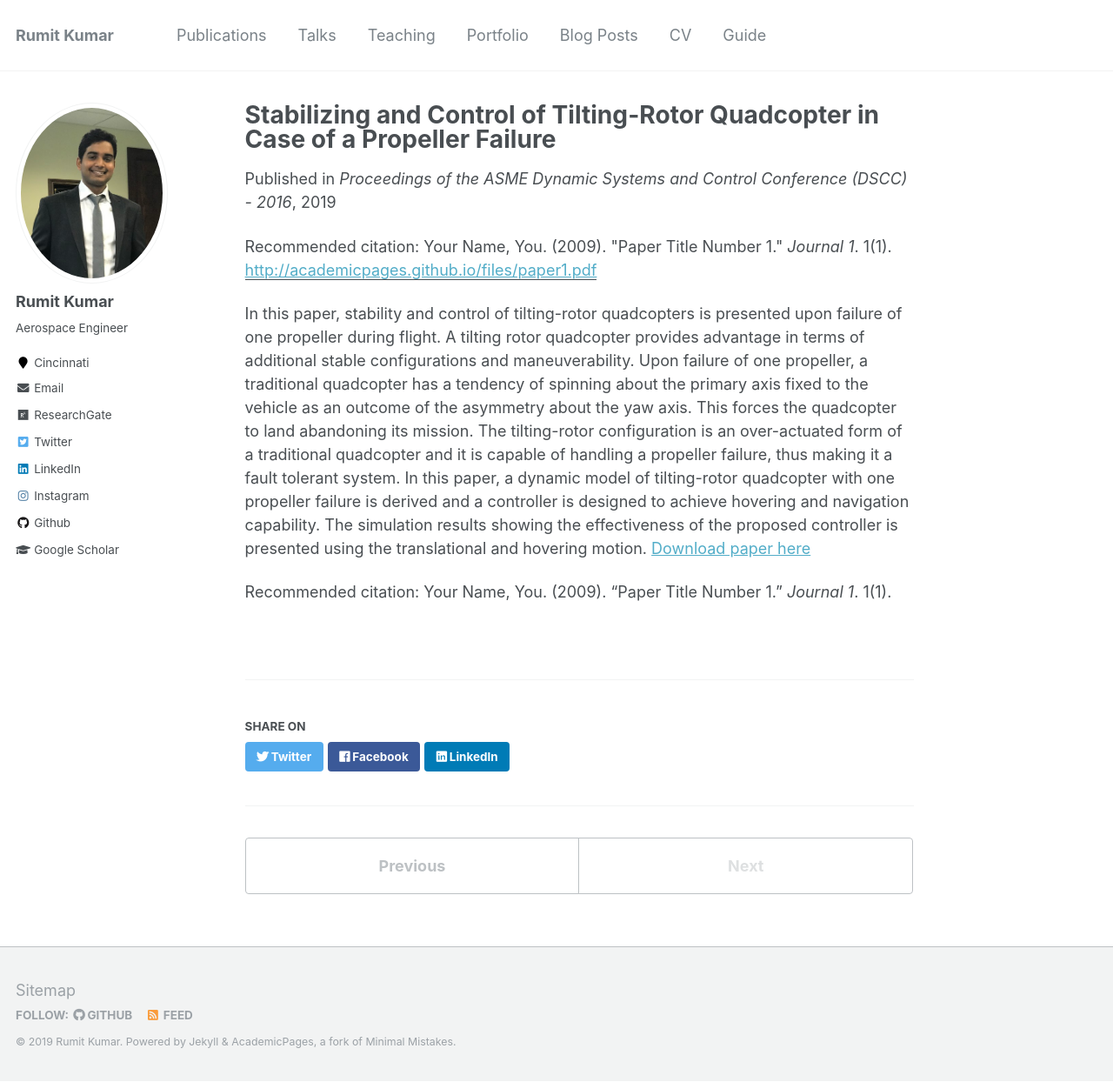
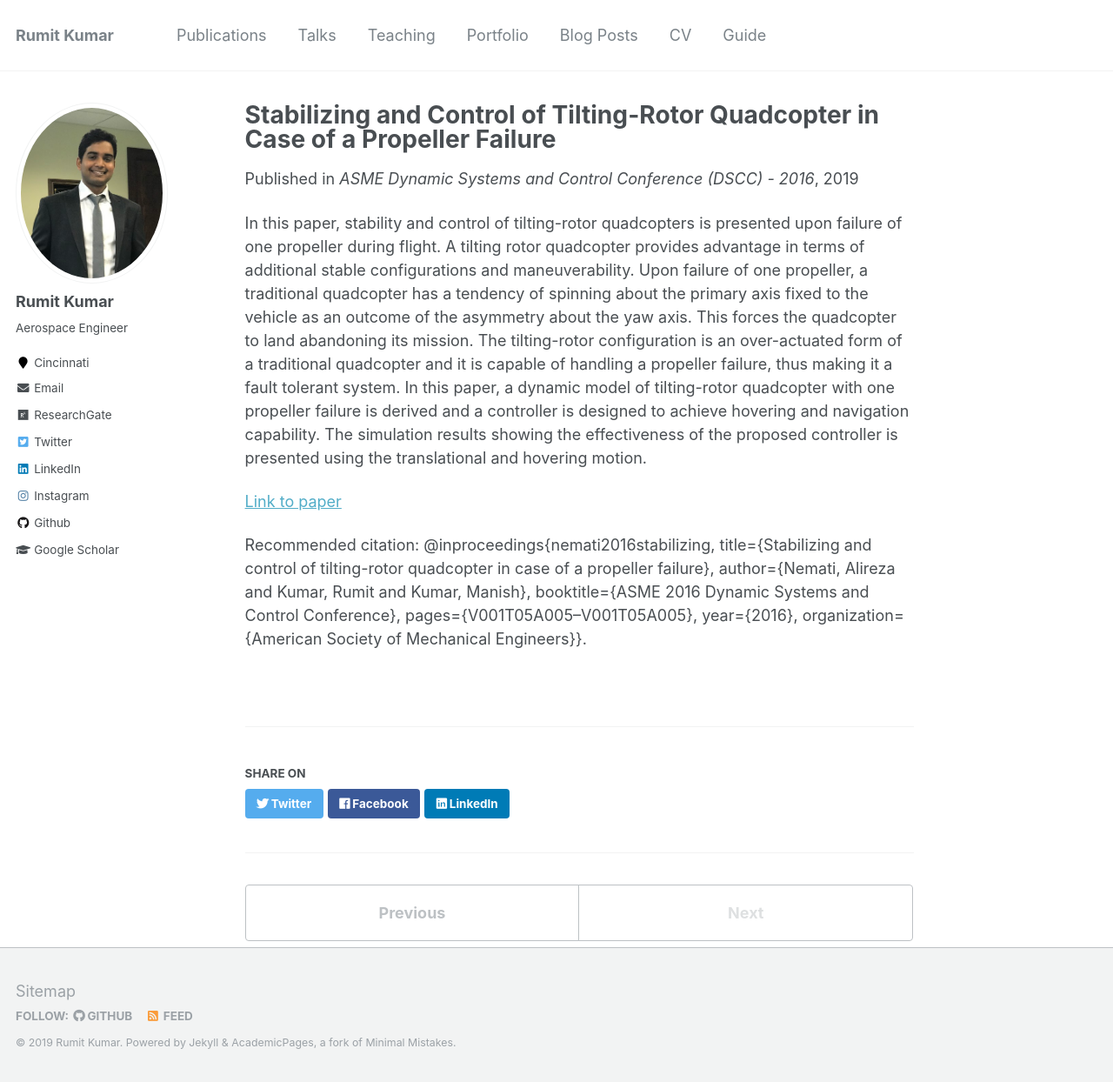
Before and after one commit to kumarrt/kumarrt.github.io, a Jekyll site: the page built from _publications/DSCC2016.md, in a window 1280 px wide and 1244 px high. Shown: the whole window at 87% size. Built offline with Jekyll 4.4.1, drawn with Linux system fonts in a browser that asks for light colours.

Commit message:
Update DSCC2016.md

```diff
--- a/_publications/DSCC2016.md
+++ b/_publications/DSCC2016.md
@@ -3,15 +3,16 @@ title: "Stabilizing and Control of Tilting-Rotor Quadcopter in Case of a Propell
 collection: publications
 permalink:
 excerpt:
-venue: 'Proceedings of the ASME Dynamic Systems and Control Conference (DSCC) - 2016'
-paperurl: 'http://academicpages.github.io/files/paper1.pdf'
-citation: 'Your Name, You. (2009). &quot;Paper Title Number 1.&quot; <i>Journal 1</i>. 1(1).'
+venue: 'ASME Dynamic Systems and Control Conference (DSCC) - 2016'
+paperurl:
+
 ---
 In this paper, stability and control of tilting-rotor quadcopters is presented upon failure of one propeller during flight.
 A tilting rotor quadcopter provides advantage in terms of additional stable configurations and maneuverability. Upon failure of
 one propeller, a traditional quadcopter has a tendency of spinning about the primary axis fixed to the vehicle as an outcome of
 the asymmetry about the yaw axis. This forces the quadcopter to land abandoning its mission. The tilting-rotor configuration is an
 over-actuated form of a traditional quadcopter and it is capable of handling a propeller failure, thus making it a fault tolerant system. In this paper, a dynamic model of tilting-rotor quadcopter with one propeller failure is derived and a controller is designed to achieve hovering and navigation capability. The simulation results showing the effectiveness of the proposed controller is presented using the translational and hovering motion.
-[Download paper here](http://academicpages.github.io/files/paper1.pdf)
 
-Recommended citation: Your Name, You. (2009). "Paper Title Number 1." <i>Journal 1</i>. 1(1).
+[Link to paper](https://proceedings.asmedigitalcollection.asme.org/proceeding.aspx?articleid=2604368)
+
+Recommended citation: @inproceedings{nemati2016stabilizing, title={Stabilizing and control of tilting-rotor quadcopter in case of a propeller failure}, author={Nemati, Alireza and Kumar, Rumit and Kumar, Manish}, booktitle={ASME 2016 Dynamic Systems and Control Conference}, pages={V001T05A005--V001T05A005}, year={2016}, organization={American Society of Mechanical Engineers}}.
```
